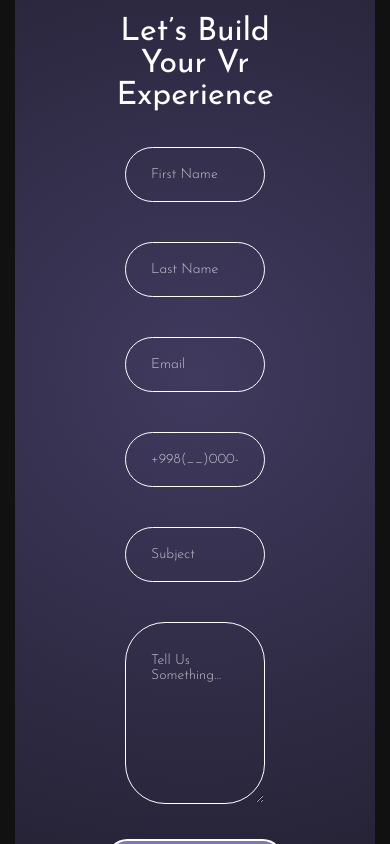
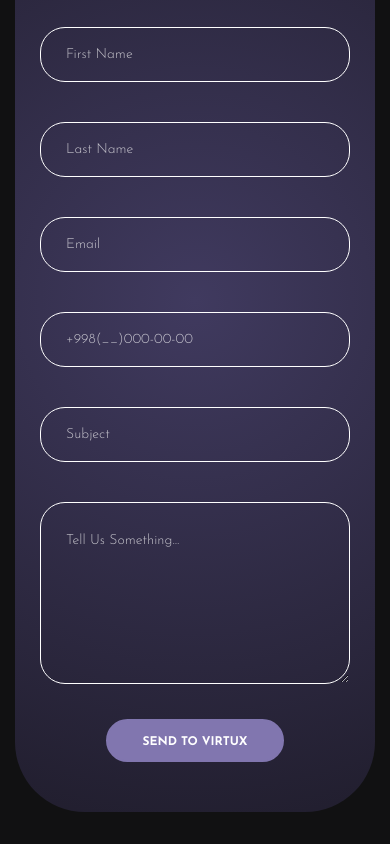
Before and after one commit to rxfr-dvpr/Virtux-VR, a Vue app: page / in a window 390 px wide. Shown: the part 6300-7144 px from the top of the page. Built offline with nearby package versions, Linux system fonts and the light colour scheme.

Commit message:
contact section adaptive finished

```diff
--- a/src/components/Contact.vue
+++ b/src/components/Contact.vue
@@ -67,9 +67,11 @@ export default {
         &-subtitle {
             font-weight: 400 !important;
             text-transform: capitalize;
+            font-size: calc(20px + 20 * (100vw / 1920));
         }
 
         .form__inputs {
+            max-width: 1055px;
             width: 100%;
             display: flex;
             flex-wrap: wrap;
@@ -94,7 +96,7 @@ export default {
                 }
 
                 &.long-inp {
-                    max-width: 100% !important;
+                    max-width: 100%;
                 }
 
                 &.msg-inp {
@@ -106,8 +108,64 @@ export default {
 
         &-btn {
             background: #8176AF !important;
+            border-color: #8176AF;
         }
     }
 }
 
+@media (min-width: 1920px) {
+    .contact__form-subtitle {
+        font-size: 40px !important;
+    }
+}
+
+@media (max-width: 1320px) {
+    .contact__form {
+        padding: 80px 15px !important;
+    }
+}
+
+@media (max-width: 1150px) {
+    .form__inputs {
+        justify-content: center !important;
+
+        &-inp {
+            max-width: 450px !important;
+
+            &.long-inp {
+                max-width: 900px !important;
+            }
+        }
+    }
+}
+
+@media (max-width: 992px) {
+    .contact__form {
+        padding: 70px 50px !important;
+        border-radius: 70px !important;
+    }
+
+    .form__inputs {
+        flex-direction: column;
+        align-items: center;
+
+        &-inp {
+            max-width: 100% !important;
+            border-radius: 25px !important;
+        }
+    }
+}
+
+@media (max-width: 768px) {
+    .contact__form {
+        padding: 50px 40px !important;
+    }
+}
+
+@media (max-width: 586px) {
+    .contact__form {
+        padding: 50px 25px !important;
+    }
+}
+
 </style>
```
